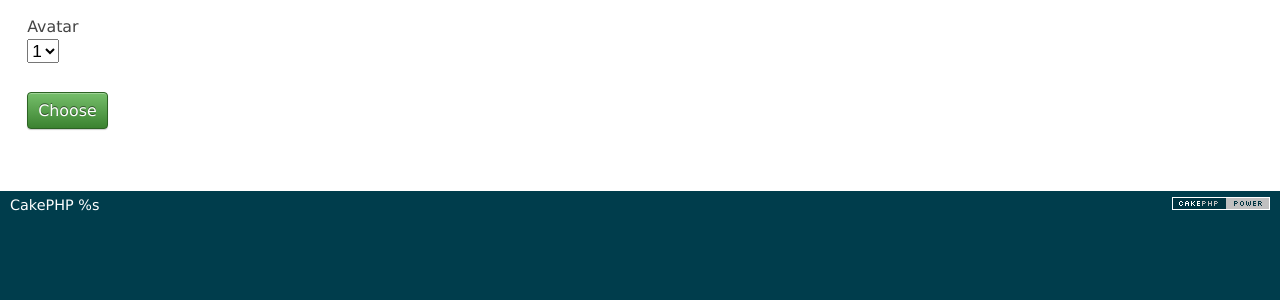
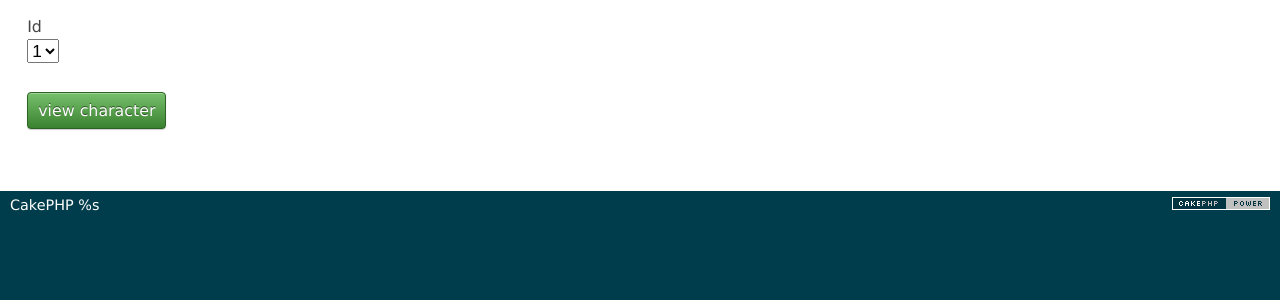
Before and after one commit to moimat/WebArenaGroupSI4-10-DE, a CakePHP app: the page made by app/View/Arena/character.ctp in a window 1280 px wide. Shown: the part 47-347 px from the top of the page. Run offline with PHP 8.4 and a stand-in for CakePHP, Linux system fonts and the light colour scheme; the template is opened without the code that fills it, so the values that code supplies are empty; form fields are guessed from the names that the template uses; some libraries are stand-ins or nearby versions.

Commit message:
view character
dans la page character on peut afficher les perso en selectionnant leur
ID

```diff
--- a/app/View/Arena/character.ctp
+++ b/app/View/Arena/character.ctp
@@ -1,7 +1,7 @@
-<?php pr($raw); ?>
+<?php if(isset($this->request->data['viewchar'])) pr($raw); ?>
 
 <?php
-echo $this->Form->create('Avatar');
-echo $this->Form->input('avatar',array('options' => array('brun'=>'1'), 'default' => '1'));
-echo $this->Form->end('Choose');
+echo $this->Form->create('viewchar');
+echo $this->Form->input('id',array('options' => array('1'=>'1','2'=>'2'), 'default' => '1'));
+echo $this->Form->end('view character');
 ?>
```
Also changed, not shown: app/Controller/ArenaController.php (+6 -2 lines).
